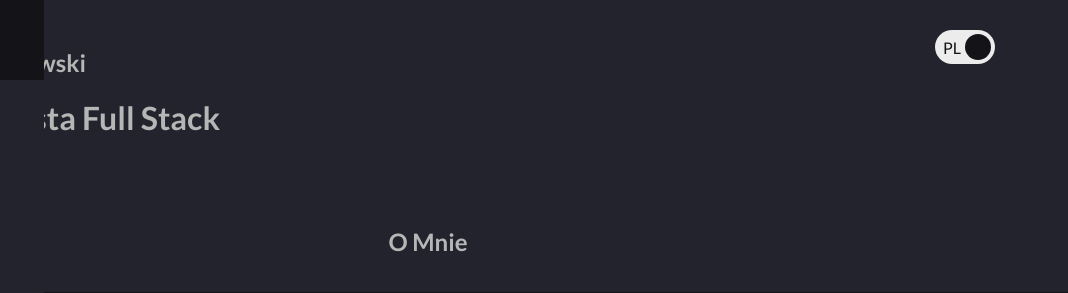
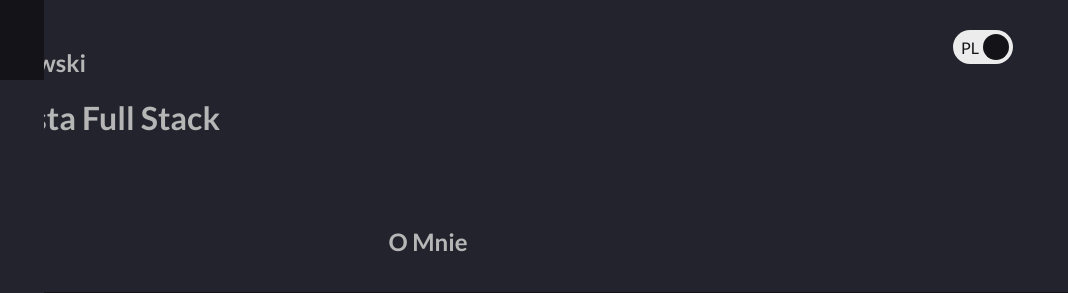
Before and after one commit to rafalq/latest-cv, a plain HTML site: page index.html in a window 1280 px wide. Shown: the top 293 px of the page, 212-1280 px from the left. Drawn offline with Linux system fonts and the light colour scheme; no server answers.

Commit message:
move translation switch a little to the right

```diff
--- a/assets/css/main.css
+++ b/assets/css/main.css
@@ -58,6 +58,13 @@ body::-webkit-scrollbar-thumb,
   margin-bottom: 10px;
   z-index: 100;
   cursor: pointer;
+}
+
+.switch-lang {
+  position: fixed;
+  top: 30px;
+  right: 42px;
+  z-index: 1000;
 }
 .switch input {
   opacity: 0;
--- a/index.html
+++ b/index.html
@@ -30,10 +30,7 @@
     <script defer src="assets/js/translate.js"></script>
   </head>
   <body>
-    <div
-      class="tooltip switch-lang"
-      style="position: fixed; top: 30px; right: 60px; z-index: 1000"
-    >
+    <div class="tooltip switch-lang">
       <label class="switch">
         <p class="language default-lang">PL</p>
         <div>
```
